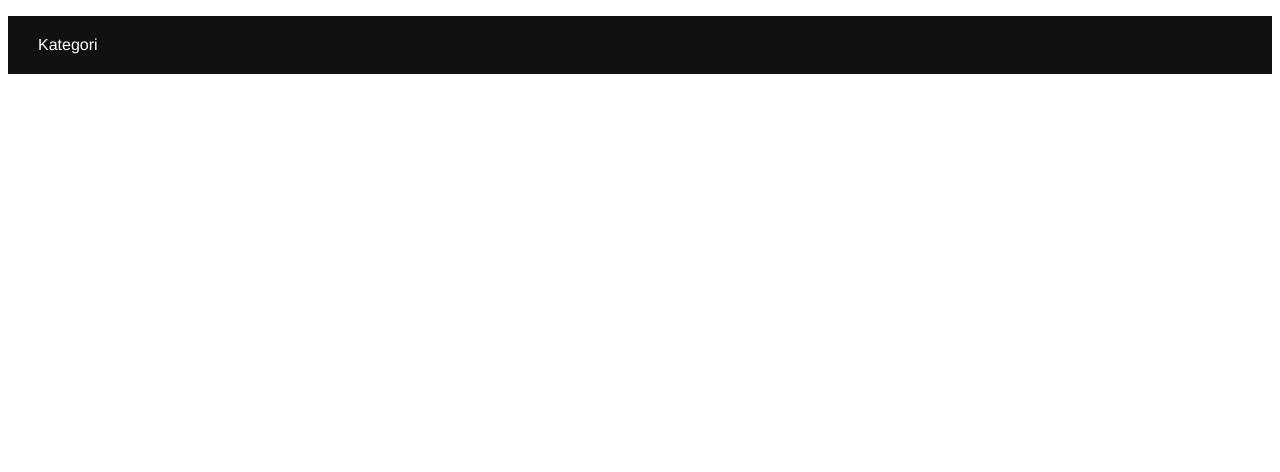
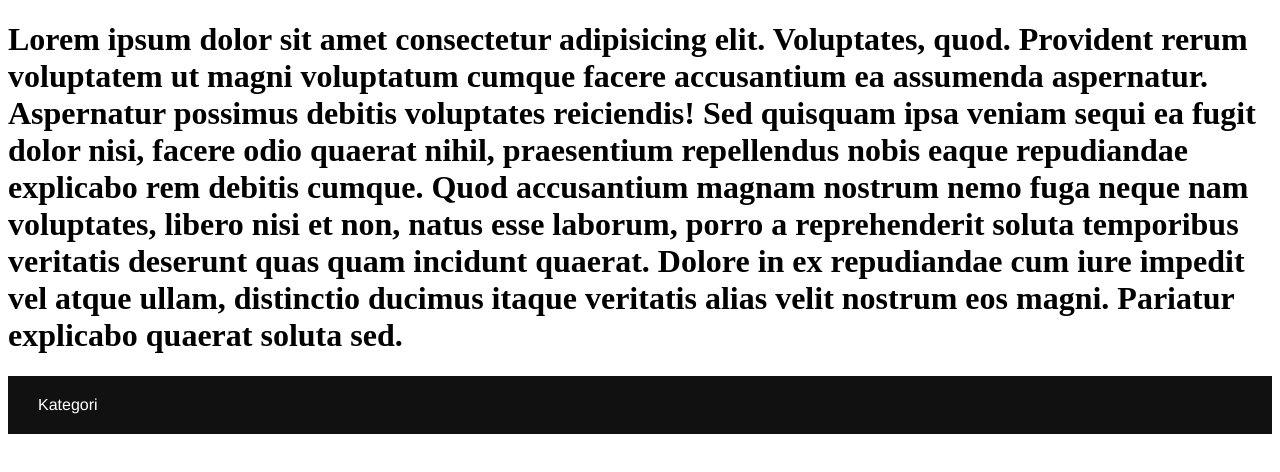
Before and after one commit to dxxnda/navbar, a plain HTML site: page dropdown1/index.html in a window 1280 px wide. Drawn offline with Linux system fonts and the light colour scheme.

Commit message:
melakukan penambahan pada lorem

```diff
--- a/dropdown1/index.html
+++ b/dropdown1/index.html
@@ -7,6 +7,7 @@
 </head>
 
 <body>
+	<h1>Lorem ipsum dolor sit amet consectetur adipisicing elit. Voluptates, quod. Provident rerum voluptatem ut magni voluptatum cumque facere accusantium ea assumenda aspernatur. Aspernatur possimus debitis voluptates reiciendis! Sed quisquam ipsa veniam sequi ea fugit dolor nisi, facere odio quaerat nihil, praesentium repellendus nobis eaque repudiandae explicabo rem debitis cumque. Quod accusantium magnam nostrum nemo fuga neque nam voluptates, libero nisi et non, natus esse laborum, porro a reprehenderit soluta temporibus veritatis deserunt quas quam incidunt quaerat. Dolore in ex repudiandae cum iure impedit vel atque ullam, distinctio ducimus itaque veritatis alias velit nostrum eos magni. Pariatur explicabo quaerat soluta sed.</h1>
 	<nav>
 		<ul>
 			<li class="dropdown"><a href="#">Kategori</a>
@@ -21,8 +22,7 @@
 						</ul>
 					</li>
 				</ul>
-			</li>
-		</ul>
+			</ul>
 	</nav>
 </body>
 </html>
```
